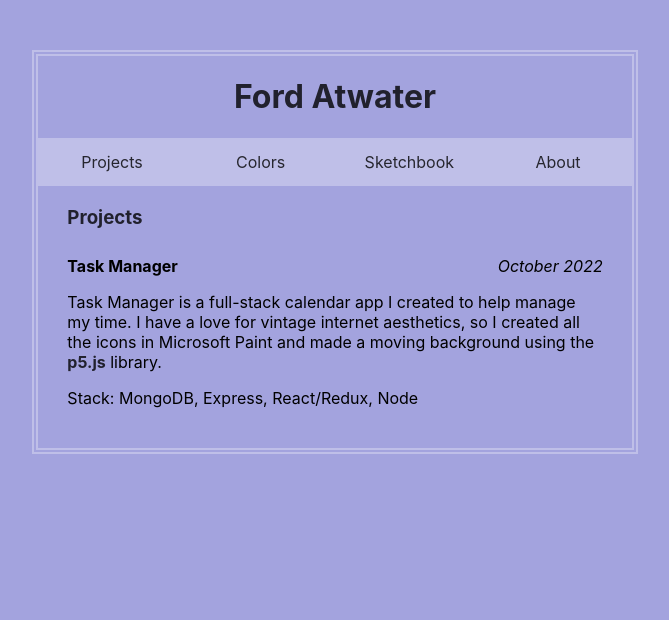
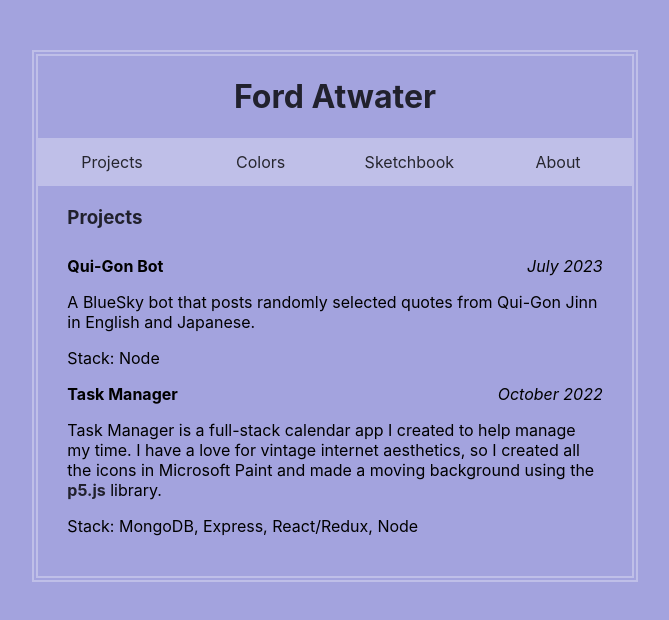
Before and after one commit to fordat/fordat.github.io, a React (Create React App) app: page /projects in a window 1280 px wide. Shown: the top 620 px of the page, without its empty margins (305-974 px from the left). Built offline with nearby package versions, Linux system fonts and the light colour scheme.

Commit message:
most recent update, projects, about

```diff
--- a/src/components/About.js
+++ b/src/components/About.js
@@ -6,9 +6,9 @@ class About extends React.Component {
             <div className="info-wrapper">
                 <h3 className="info">About Me</h3>
                 <p className="info">I'm a software developer working in Vancouver, BC.</p>
-                <p className="info">Currently, I'm a Frontend Developer at PhoneBox, a wireless network provider. I'm proficient in TypeScript and Node.js and have extensive experience working with the MERN stack for web development and React Native for mobile.</p>
-                <p className="info">Previously, I was at Fyrefish Technologies, working on designs and developing new products.  Previously, I was a laboratory manager, researcher, and developer at the <a className="wlink" href="https://viscoglab.psych.ubc.ca/">UBC Visual Cognition Lab</a>, where I got to work on problems relating to cognitive science, perception, and data visualization.</p>
-                <p className="info">In my free time, I like to cook, eat, swim, play board games, and mess around with my bicycle.</p>
+                <p className="info">Currently, I'm a Frontend Developer at PhoneBox, a wireless network provider. I'm proficient in TypeScript and Node.js and have extensive experience working with the MERN stack for web development and React Native / Expo for mobile.</p>
+                {/* <p className="info">Previously, I was at Fyrefish Technologies, working on designs and developing new products.  Before that, I was a laboratory manager, researcher, and developer at the <a className="wlink" href="https://viscoglab.psych.ubc.ca/">UBC Visual Cognition Lab</a>, where I researched cognitive science, perception, and data visualization.</p> */}
+                <p className="info">In my free time, I like to cook, eat, swim, play board games, and work on new software projects.</p>
             </div>
         )
     }
--- a/src/components/Projects.js
+++ b/src/components/Projects.js
@@ -5,6 +5,23 @@ class Projects extends React.Component {
         return (
           <div className="project-wrapper">
             <h3 className="projects">Projects</h3>
+            <div
+              className="project"
+              onClick={(e) => {
+                e.preventDefault();
+                window.open('https://bsky.app/profile/quigonswbot.bsky.social','_blank');}}
+            >
+              <div className="project-header">
+                <h4 className="project-header-title">Qui-Gon Bot</h4>
+                <div className="project-header-date">July 2023</div>
+              </div>
+              <div className="project-description">
+                A BlueSky bot that posts randomly selected quotes from Qui-Gon Jinn in English and Japanese.
+              </div>
+              <div className="project-description">
+                Stack: Node
+              </div>
+            </div>
             <div
               className="project"
               onClick={(e) => {
```
